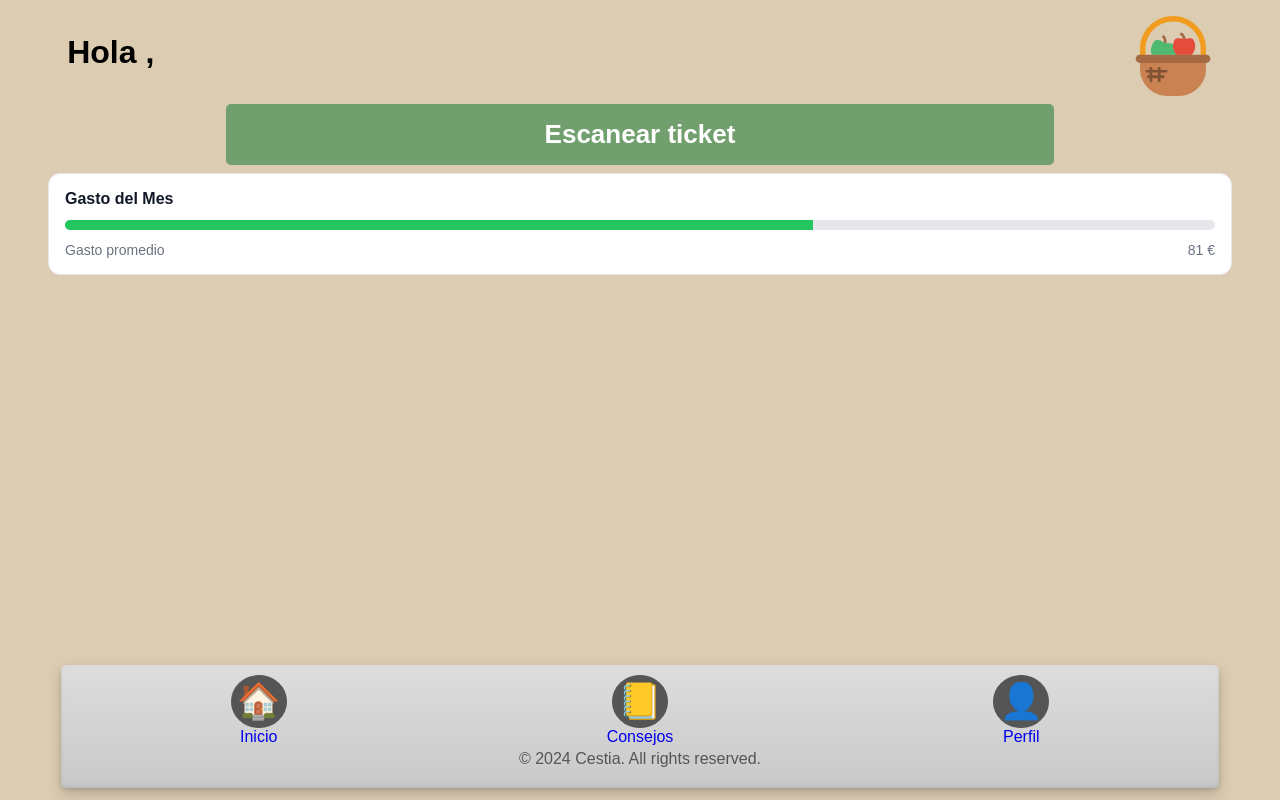
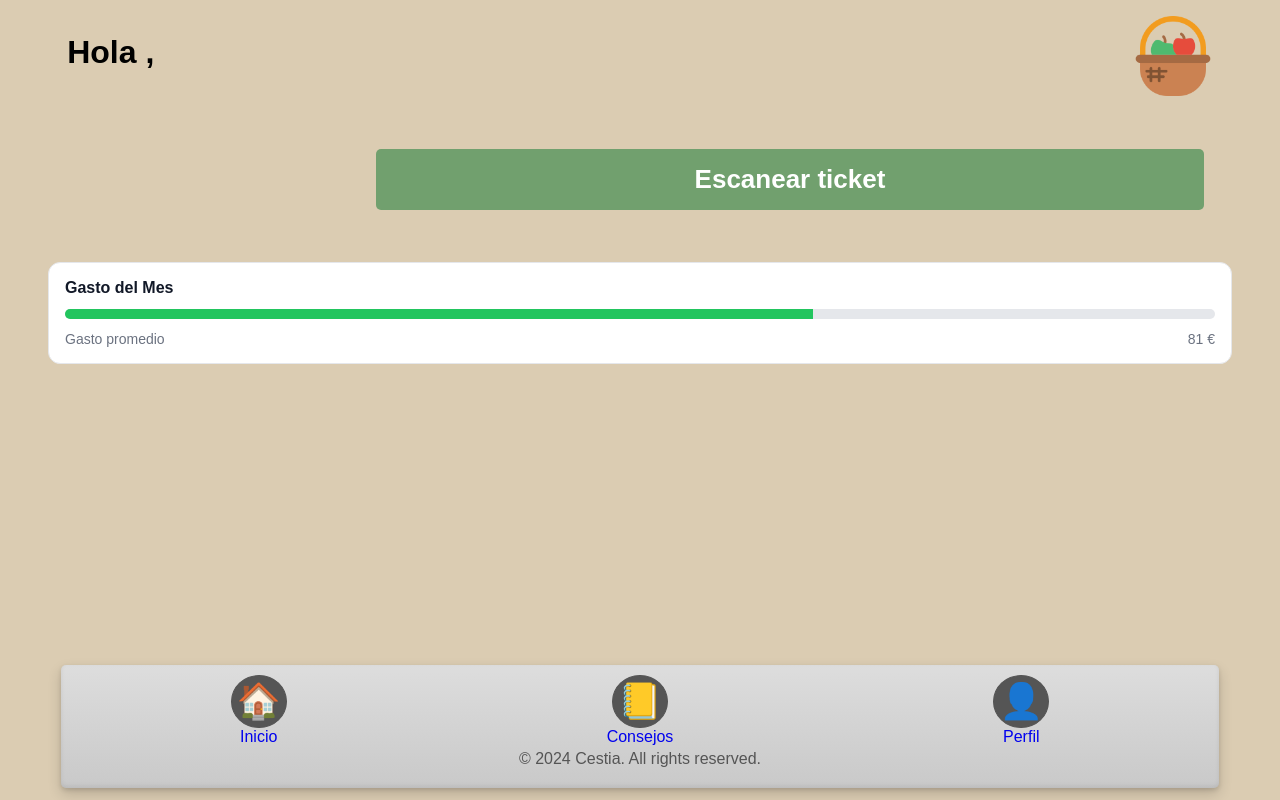
Before and after one commit to SeraPinaBarranco/cestia-vue, a Vue app in the folder cestia-vue/: page / in a window 1280 px wide. Built offline with nearby package versions, Linux system fonts and the light colour scheme.

Commit message:
funcion escanear ticket

```diff
--- a/cestia-vue/src/components/BotonEscanearComponent.vue
+++ b/cestia-vue/src/components/BotonEscanearComponent.vue
@@ -1,11 +1,22 @@
 <template>
   <div class="boton-escanear-container">
-    <button class="btn-escanear">Escanear ticket</button>
+    <video ref="videoRef" autoplay playsinline></video>
+    <button class="btn-escanear" @click="escanearTicket">Escanear ticket</button>
   </div>
 </template>
 
 
 <script setup>
+import { ref } from 'vue';
+
+const videoRef = ref(null);
+
+
+async function escanearTicket() {
+  alert('Escaneando ticket...');
+  // const stream = await navigator.mediaDevices.getUserMedia({ video: true })
+  // videoRef.value.srcObject = stream
+}
 
 </script>
 
```
